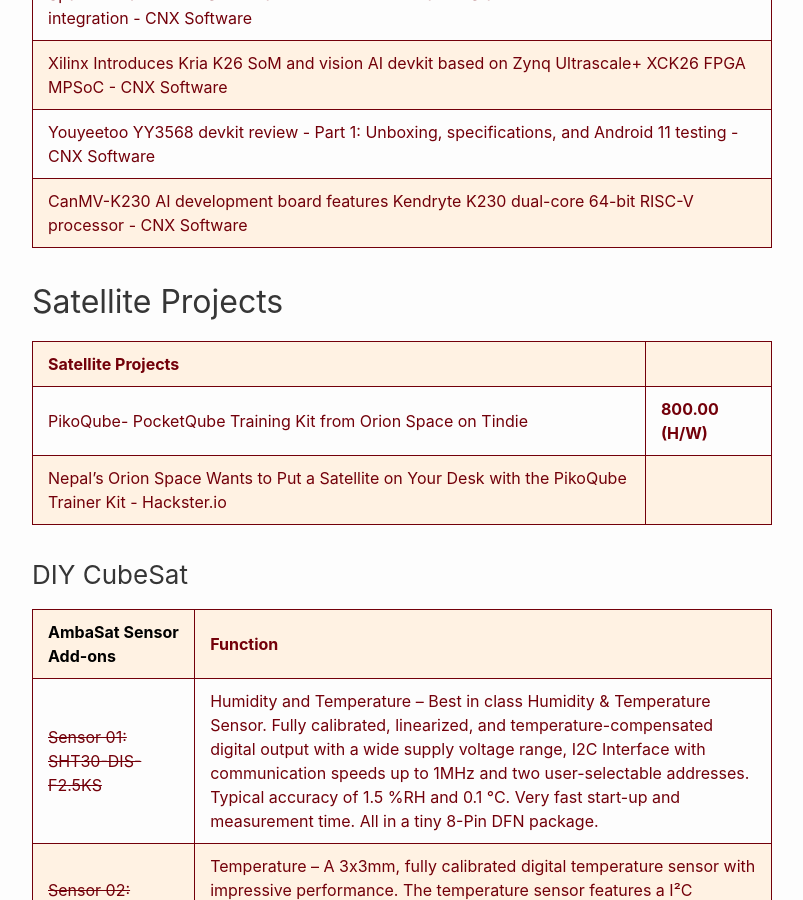
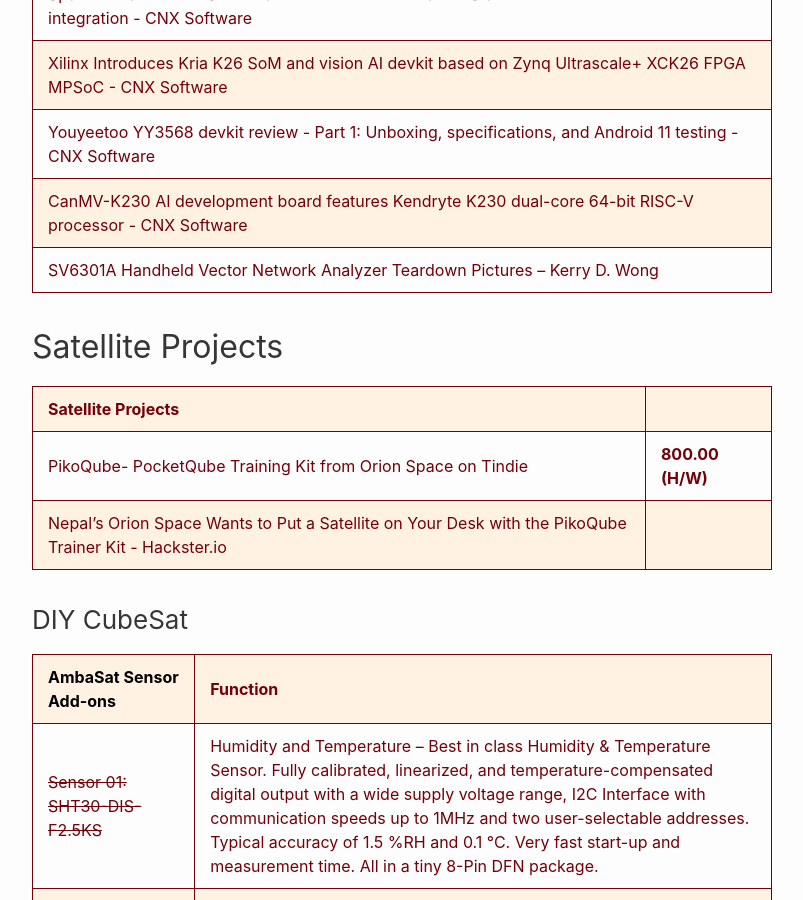
Before and after one commit to RalphHightower/RalphHightower, a Jekyll site: the page built from HardwareLinks.md, in a window 1280 px wide and 900 px high, scrolled down 32349 px. Shown: the whole window, without its empty margins (238-1041 px from the left). Built offline with Jekyll 4.4.1, drawn with Linux system fonts in a browser that asks for light colours; our own code applies the rules of GitHub Pages for plain Markdown files.

Commit message:
[docs](doc): HardwareLinks(

```diff
--- a/HardwareLinks.md
+++ b/HardwareLinks.md
@@ -564,6 +564,7 @@
 | [Xilinx Introduces Kria K26 SoM and vision AI devkit based on Zynq Ultrascale+ XCK26 FPGA MPSoC - CNX Software](https://www.cnx-software.com/2021/04/28/xilinx-kria-k26-som-vision-ai-devkit-zynq-ultrascale-xck26-fpga-mpsoc/ ) |
 | [Youyeetoo YY3568 devkit review - Part 1: Unboxing, specifications, and Android 11 testing - CNX Software](https://www.cnx-software.com/2023/08/25/youyeetoo-yy3568-devkit-review-part-1-unboxing-specifications-and-android-11-testing/ ) |
 | [CanMV-K230 AI development board features Kendryte K230 dual-core 64-bit RISC-V processor - CNX Software](https://www.cnx-software.com/2023/10/24/canmv-k230-ai-development-board-features-kendryte-k230-dual-core-64-bit-risc-v-processor/ ) |
+| [SV6301A Handheld Vector Network Analyzer Teardown Pictures – Kerry D. Wong](http://www.kerrywong.com/2023/10/15/sv6301a-handheld-vector-network-analyzer-teardown-pictures/ ) |
 
 [^21]: • 1.5GHz quad-core 64-bit ARM Cortex-A72 CPU (Roughly 3× performance)<br />• 1GB, 2GB, or 4GB of LPDDR4 SDRAM<br />• Full-throughput Gigabit Ethernet<br />• Dual-band 802.11ac wireless networking<br />• Bluetooth 5.0<br />• Two USB 3.0 and two USB 2.0 ports<br />• Dual monitor support, at resolutions up to 4K<br />• VideoCore VI graphics, supporting OpenGL ES 3.x<br />• 4Kp60 hardware decode of HEVC video<br />Complete compatibility with earlier Raspberry Pi products
 
```
